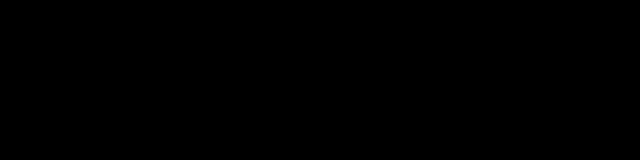
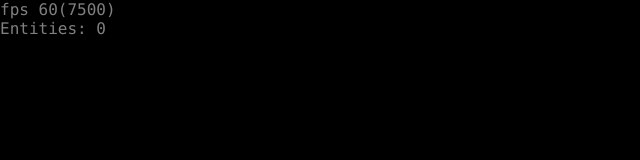
Before and after one commit to joglr/fruit-rush, a website built with Vite: page index.html in a window 1280 px wide. Shown: the whole page, without its empty margins (0-640 px from the left). Built offline with nearby package versions, Linux system fonts and the light colour scheme.

Commit message:
Add debug flag

```diff
--- a/src/index.ts
+++ b/src/index.ts
@@ -19,6 +19,7 @@ const scoreboardContainer = document.querySelector("#scoreboard")!
 const canvas = document.querySelector("#game > canvas")! as HTMLCanvasElement
 const ctx = canvas.getContext("2d")!
 
+const DEBUG = true
 
 function resizeHandler() {
   canvas.width = window.innerWidth
@@ -85,7 +86,8 @@ function gameLoop(timeStamp: number) {
   debugContainer.textContent = `fps ${calcFPS(
     lastFrameTime,
     timeStamp
-  ).toFixed()} (${Math.round(timeStamp)})`
+  ).toFixed()}`
+  if (DEBUG) debugContainer.textContent += `(${Math.round(timeStamp)})`
 
   const flooredTimeStamp = Math.round(timeStamp / 15)
 
@@ -134,7 +136,7 @@ function gameLoop(timeStamp: number) {
     const pv = p.getV().toArray().map(threeDecimals).toString()
     const pa = p.getA().toArray().map(threeDecimals).toString()
     //@ts-ignore
-    debugContainer.innerHTML +=
+    if (DEBUG) debugContainer.innerHTML +=
       "\n" +
       `<div style="filter: ${Player.createFilter(p.getHue(), 300)}">${p.icon}
   ${mvs} l: ${mv.getMagnitude()}
@@ -148,9 +150,9 @@ function gameLoop(timeStamp: number) {
   health: ${p.getHealth()}
   </div>`
   }
-  //@ts-ignore
-  debugContainer.innerHTML += `
-Positionables: ${displaceables.size}`
+
+  if (DEBUG) debugContainer.innerHTML += `
+Entities: ${displaceables.size}`
   updateGameState(timeStamp)
   drawFrame(timeStamp)
   lastAnimationFrameID = requestAnimationFrame(gameLoop)
--- a/src/style.css
+++ b/src/style.css
@@ -32,7 +32,7 @@ body {
   white-space: pre-wrap;
   z-index: 100;
   background-color: hsla(0, 0%, 0%, 0.5);
-  display: none;;
+  color:hsla(0, 0%, 50%, 1)
 }
 
 #scoreboard {
```
